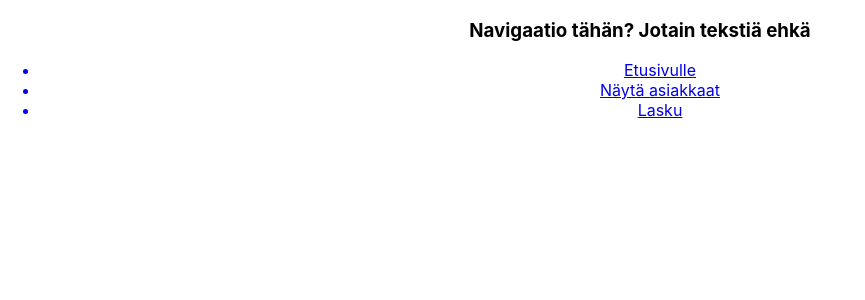
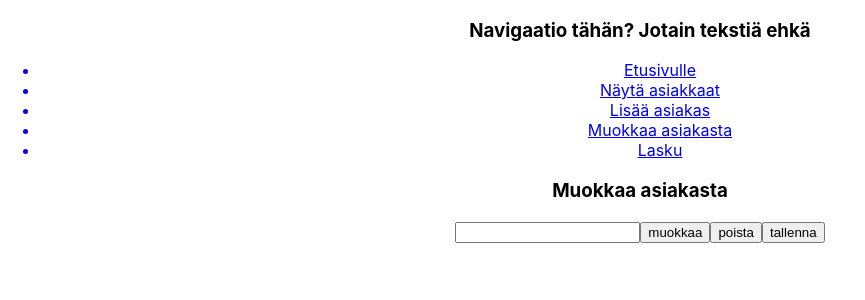
Before and after one commit to ProjektiTiimi/3d-web, a React (Create React App) app in the folder frontend/: page /editcustomer in a window 1280 px wide. Shown: the top 300 px of the page, without its empty margins (0-865 px from the left). Built offline with nearby package versions, Linux system fonts and the light colour scheme.

Commit message:
more routes added
route for adding and editing customer

```diff
--- a/frontend/src/App.tsx
+++ b/frontend/src/App.tsx
@@ -11,6 +11,8 @@ import Homepage from './components/Homepage';
 import Navigation from './components/Navigation';
 import Customerlist from './components/Customerlist';
 import Invoice from './components/Invoice';
+import Addcustomer from './components/Addcustomer';
+import Editcustomer from './components/Editcustomer';
 
 function App() {
   return (
@@ -19,6 +21,8 @@ function App() {
         <Navigation/>
         <Switch>
           <Route path="/" exact component={Homepage} />
+          <Route path="/addcustomer" component={Addcustomer} />
+          <Route path="/editcustomer" component={Editcustomer} />
           <Route path="/customers" component={Customerlist} />
           <Route path="/invoice" component={Invoice} />
         </Switch>
--- /dev/null
+++ b/frontend/src/components/Addcustomer.tsx
@@ -0,0 +1,17 @@
+import * as React from 'react';
+
+function Addcustomer() {
+    return(
+        <div className="addCustomer">
+            <form>
+                <h3>Lisää asiakas</h3>
+                <input type="text" className="inputtesti" />
+                <button className = "formButton" >
+                    Testibutton
+            </button>
+        </form>
+        </div>
+    )
+}
+
+export default Addcustomer
--- /dev/null
+++ b/frontend/src/components/Editcustomer.tsx
@@ -0,0 +1,25 @@
+import * as React from 'react';
+
+function Editcustomer() {
+    return(
+        <div className="editCustomer">
+            <form>
+                <div className="editCustomer">
+                    <h3>Muokkaa asiakasta</h3>
+                </div>
+                <input type="text" className="editCustomerInput" />
+                <button className = "editButton" >
+                    muokkaa
+                </button>
+                <button className = "deleteButton" >
+                    poista
+                </button>
+                <button className = "saveButton" >
+                    tallenna
+                </button>
+            </form>
+        </div>
+    )
+}
+
+export default Editcustomer
--- a/frontend/src/components/Navigation.tsx
+++ b/frontend/src/components/Navigation.tsx
@@ -12,6 +12,12 @@ function Navigation() {
                 <Link to="/customers">
                     <li>Näytä asiakkaat</li>
                 </Link>
+                <Link to="/addcustomer">
+                    <li>Lisää asiakas</li>
+                </Link>
+                <Link to="/editcustomer">
+                    <li>Muokkaa asiakasta</li>
+                </Link>
                 <Link to="/invoice">
                     <li>Lasku</li>
                 </Link>
```
Also changed, not shown: frontend/src/components/Form.tsx (deleted, +0 -18 lines).
